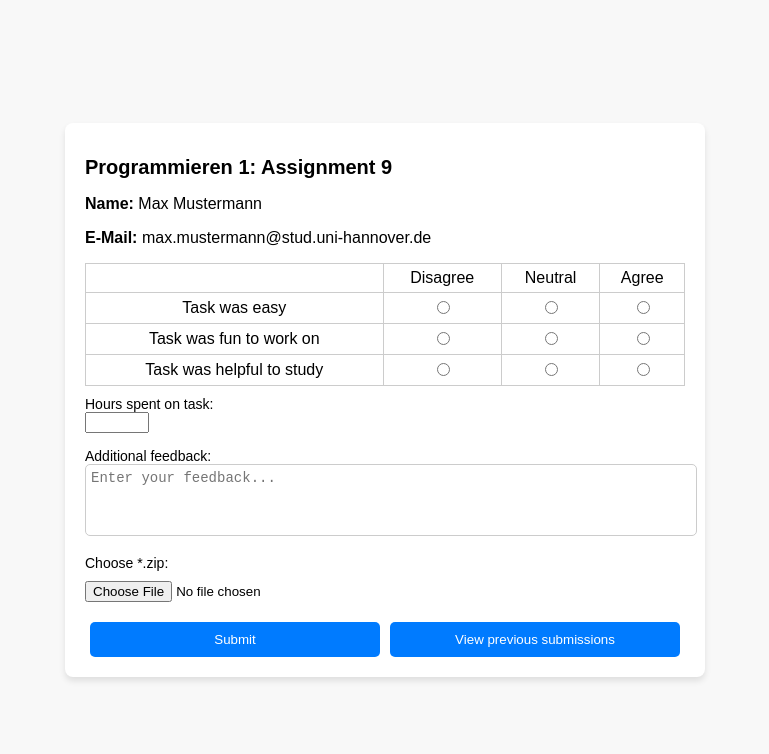
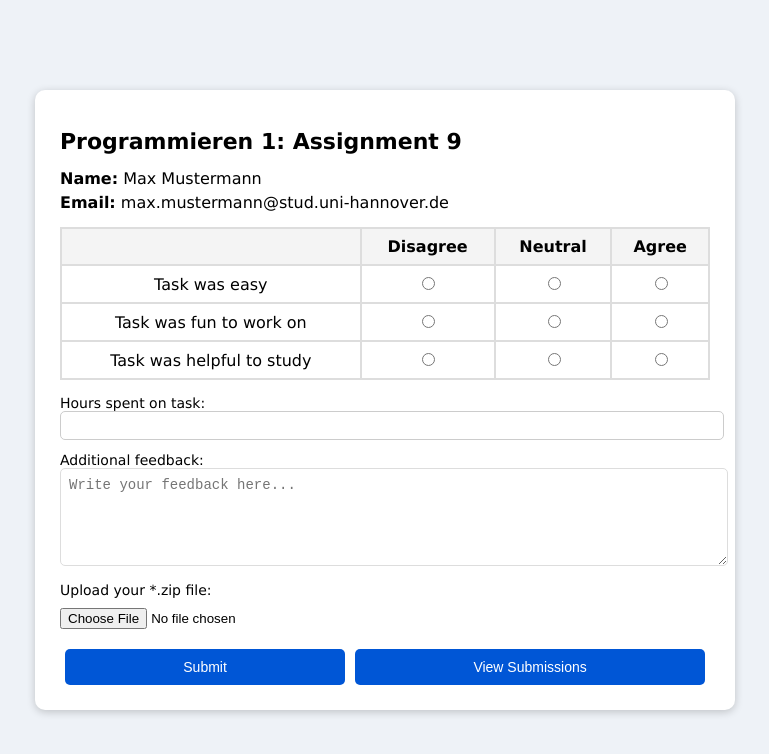
Before and after one commit to fionislow/hci.github.io, a plain HTML site: page stud_upload.html in a window 1280 px wide. Shown: the whole page, without its empty margins (255-1024 px from the left). Drawn offline with Linux system fonts and the light colour scheme.

Commit message:
code cleanup

```diff
--- a/stud_upload.html
+++ b/stud_upload.html
@@ -6,115 +6,116 @@
     <title>Feedback Form</title>
     <style>
         body {
-            font-family: Arial, sans-serif;
+            font-family: Verdana, sans-serif;
+            background-color: #eef2f7;
             margin: 0;
             padding: 0;
             display: flex;
-            flex-direction: column;
+            justify-content: center;
             align-items: center;
-            justify-content: center;
-            background-color: #f8f8f8;
-            height: 100vh;
+            min-height: 100vh;
         }
 
-        .container {
-            width: 600px;
-            background: #fff;
-            padding: 20px;
-            border-radius: 8px;
-            box-shadow: 0 4px 6px rgba(0, 0, 0, 0.1);
+        .form-wrapper {
+            width: 650px;
+            background: #ffffff;
+            padding: 25px;
+            border-radius: 10px;
+            box-shadow: 0 2px 8px rgba(0, 0, 0, 0.2);
         }
 
         h1 {
-            font-size: 20px;
-            margin-bottom: 10px;
+            font-size: 22px;
+            margin-bottom: 15px;
+        }
+
+        p {
+            margin: 5px 0;
         }
 
         label {
             display: block;
             font-size: 14px;
-            margin-top: 10px;
-        }
-
-        .grid {
-            display: grid;
-            grid-template-columns: repeat(3, 1fr);
-            text-align: center;
-            margin-top: 10px;
-            margin-bottom: 10px;
-        }
-
-        .grid div {
-            font-size: 14px;
-            font-weight: bold;
+            margin-top: 12px;
         }
 
         table {
             width: 100%;
-            margin-top: 10px;
-            border-collapse: collapse;
+            margin: 15px 0;
+            border-spacing: 0;
+            border: 1px solid #ddd;
         }
 
         table th, table td {
-            padding: 5px;
+            padding: 8px;
             text-align: center;
-            border: 1px solid #ccc;
+            border: 1px solid #ddd;
         }
 
-        .comments, .file-upload {
-            margin-top: 15px;
+        table th {
+            background-color: #f4f4f4;
         }
 
         textarea {
             width: 100%;
-            height: 60px;
+            height: 80px;
+            border: 1px solid #ddd;
+            border-radius: 5px;
+            padding: 8px;
+            font-size: 14px;
+            resize: vertical;
+        }
+
+        input[type="number"] {
+            width: 100%;
+            padding: 6px;
             border: 1px solid #ccc;
             border-radius: 5px;
-            padding: 5px;
-            font-size: 14px;
-            resize: none;
         }
 
         input[type="file"] {
             margin-top: 10px;
         }
 
-        .buttons {
+        .action-buttons {
             display: flex;
             justify-content: space-between;
             margin-top: 20px;
         }
 
-        button {
-            background-color: #007bff;
-            color: white;
+        .action-buttons button {
+            flex-grow: 1;
+            margin: 0 5px;
+            padding: 10px;
             border: none;
             border-radius: 5px;
-            padding: 10px 20px;
+            background-color: #0056d6;
+            color: white;
             cursor: pointer;
-            flex: 1;
-            margin: 0 5px;
+            font-size: 14px;
         }
 
-        button:hover {
-            background-color: #0056b3;
+        .action-buttons button:hover {
+            background-color: #003d99;
         }
     </style>
 </head>
 <body>
-    <div class="container">
+    <div class="form-wrapper">
         <h1>Programmieren 1: Assignment 9</h1>
         <p><strong>Name:</strong> Max Mustermann</p>
-        <p><strong>E-Mail:</strong> max.mustermann@stud.uni-hannover.de</p>
-
+        <p><strong>Email:</strong> max.mustermann@stud.uni-hannover.de</p>
 
         <table>
+            <thead>
                 <tr>
-                <td></td>
-                <td>Disagree</td>
-                <td>Neutral</td>
-                <td>Agree</td>
+                    <th></th>
+                    <th>Disagree</th>
+                    <th>Neutral</th>
+                    <th>Agree</th>
                 </tr>
+            </thead>
+            <tbody>
                 <tr>
                     <td>Task was easy</td>
                     <td><input type="radio" name="easy" value="disagree"></td>
@@ -133,36 +134,33 @@
                     <td><input type="radio" name="helpful" value="neutral"></td>
                     <td><input type="radio" name="helpful" value="agree"></td>
                 </tr>
+            </tbody>
         </table>
 
         <label for="hours">Hours spent on task:</label>
         <input type="number" id="hours" name="hours" min="0" max="100">
 
-        <div class="comments">
-            <label for="additional-feedback">Additional feedback:</label>
-            <textarea id="additional-feedback" placeholder="Enter your feedback..."></textarea>
-        </div>
+        <label for="feedback">Additional feedback:</label>
+        <textarea id="feedback" placeholder="Write your feedback here..."></textarea>
 
-        <div class="file-upload">
-            <label for="file">Choose *.zip:</label>
+        <label for="file">Upload your *.zip file:</label>
         <input type="file" id="file" name="file" accept=".zip">
-        </div>
 
-        <div class="buttons">
-            <button onclick="submitForm()">Submit</button>
-            <button onclick="viewSubmissions()">View previous submissions</button>
+        <div class="action-buttons">
+            <button type="button" onclick="handleSubmit()">Submit</button>
+            <button type="button" onclick="showSubmissions()">View Submissions</button>
         </div>
     </div>
 
     <script>
-        function submitForm() {
-            alert('Assignment submitted!');
-            // Implement form submission logic here
+        function handleSubmit() {
+            alert('Your submission has been successfully sent!');
+            // Hier kann theoretisch das Hochladen implementiert werden.
         }
 
-        function viewSubmissions() {
-            alert('Viewing previous submissions...');
-            // Implement navigation to previous submissions here
+        function showSubmissions() {
+            alert('Navigating to previous submissions...');
+            //Hier sollte eine Verbindung zur Übersichtsseite des Faches sein
         }
     </script>
 </body>
```
Also changed, not shown: tut_student_assignment.html (+5 -5 lines). Lines whose indentation alone changed are shown as unchanged.
